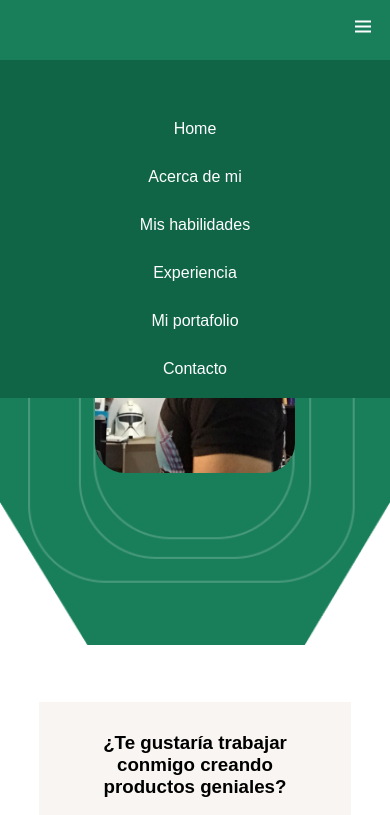
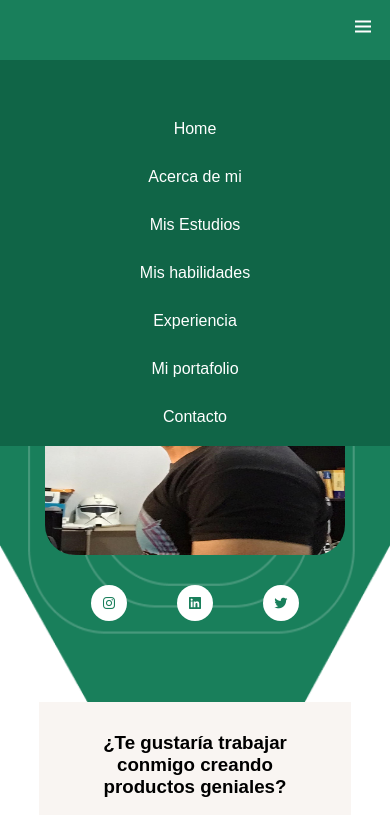
Before and after one commit to AlvarowJS/portafolio, a plain HTML site: page index.html in a window 390 px wide. Both pictures are taken after a click on the button 363 px from the left and 27 px from the top of the page. Shown: the top 815 px of the page. Drawn offline with nearby package versions, Linux system fonts and the light colour scheme.

Commit message:
ultimo commit

```diff
--- a/assets/css/style.css
+++ b/assets/css/style.css
@@ -131,7 +131,22 @@ html {
   border-radius: 30px;
   width: 300px;
   height: 400px;
+  margin-top: 30px;
 }
+
+.wrapper__socials {
+  display: flex;
+  justify-content: center;
+  margin-top: 30px;
+  gap: 50px;
+}
+.wrapper__socials i {
+  background-color: var(--color-white);
+  border-radius: 50%;
+  padding: 10px;
+  color: var(--color-green);
+}
+
 .info__box {
 
   background-color: var(--color-info);
@@ -314,22 +329,23 @@ footer {
 
   .wrapper {
     background-image: url('../imgs/home-mobile.png');
-    background-size: contain;
+    /* background-size: contain; */
     height: var(--wrapper-height-mobile);
   }
 
   .wrapper h1 {
     font-size: var(--tittle-size-mobile);
+    padding: 100px 30px 0px;
   }
 
   .wrapper h2 {
     font-size: var(--subtittle-size-mobile);
   }
   .wrapper__profile img {
-    margin-top: 10px;
+    margin-top: 80px;
     border-radius: 30px;
-    width: 200px;
-    height: 300px;
+    width: 300px;
+    height: 250px;
   }
   .info__contactme {
     width: 90%;
--- a/index.html
+++ b/index.html
@@ -18,22 +18,25 @@
         <nav class="navbar__nav">
             <ul class="navbar__list">
                 <li class="navbar__item">
-                    <a href="" class="navbar__link">Home</a>
+                    <a href="#home" class="navbar__link">Home</a>
                 </li>
                 <li class="navbar__item">
-                    <a href="" class="navbar__link">Acerca de mi</a>
+                    <a href="#aboutme" class="navbar__link">Acerca de mi</a>
                 </li>
                 <li class="navbar__item">
-                    <a href="" class="navbar__link">Mis habilidades</a>
+                    <a href="#studies" class="navbar__link">Mis Estudios</a>
                 </li>
                 <li class="navbar__item">
-                    <a href="" class="navbar__link">Experiencia</a>
+                    <a href="#skills" class="navbar__link">Mis habilidades</a>
                 </li>
                 <li class="navbar__item">
-                    <a href="" class="navbar__link">Mi portafolio</a>
+                    <a href="#experience" class="navbar__link">Experiencia</a>
                 </li>
                 <li class="navbar__item">
-                    <a href="" class="navbar__link">Contacto</a>
+                    <a href="#portfolio" class="navbar__link">Mi portafolio</a>
+                </li>
+                <li class="navbar__item">
+                    <a href="#contact" class="navbar__link">Contacto</a>
                 </li>
             </ul>
         </nav>
@@ -45,11 +48,17 @@
         </div>
 
     </header>
-    <section class="wrapper">
+    <section class="wrapper" id="home">
         <h1>Soy <span>Alvaro JSalazar</span></h1>
-        <h2>Ingeniero de Software, Desarrollador Web Fullstack</h2>
+        <h2>Desarrollador Web Fullstack</h2>
         <div class="wrapper__profile">
             <img src="/assets/imgs/profile.jpg" alt="">
+        </div>
+
+        <div class="wrapper__socials">
+            <i class='bx bxl-instagram'></i>
+            <i class='bx bxl-linkedin-square' ></i>
+            <i class='bx bxl-twitter' ></i>
         </div>
 
     </section>
@@ -64,7 +73,7 @@
                 </button>
             </div>
         </section>
-        <section class="aboutme">
+        <section class="aboutme" id="aboutme">
             <h2>Acerca de mí</h2>
 
             <article class="aboutme__line">
@@ -83,7 +92,7 @@
 
         </section>
 
-        <section class="studies">
+        <section class="studies" id="studies">
             <h2>Estudios</h2>
             <div class="studies__box">
                 <div class="studies__box-1">
@@ -107,7 +116,7 @@
             </div>
         </section>
 
-        <section class="skills">
+        <section class="skills" id="skills">
             <h2>Mis Habilidades</h2>
 
             <div class="skills__technologies">
@@ -120,7 +129,7 @@
                 <img src="/assets/imgs/angular.png" alt="">
             </div>
         </section>
-        <section class="experience">
+        <section class="experience" id="experience">
             <h2>Experiencia</h2>
             <div class="experience__enterprise">
                 <div class="experience__enterprise-1">
@@ -137,7 +146,7 @@
                 </div>
             </div>
         </section>
-        <section class="portfolio">
+        <section class="portfolio" id="portfolio">
             <h2>Mi portafolio</h2>
             <div class="portofolio__project">
                 <img src="/assets/imgs/Ejemplo 1.png" alt="">
@@ -146,7 +155,7 @@
             </div>
         </section>
 
-        <section class="contact">
+        <section class="contact" id="contact">
             <h2>Contacto</h2>
             <div class="contact__me">
                 <div class="contact__me-1">
```
Also changed, not shown: assets/imgs/unir.png (added).
